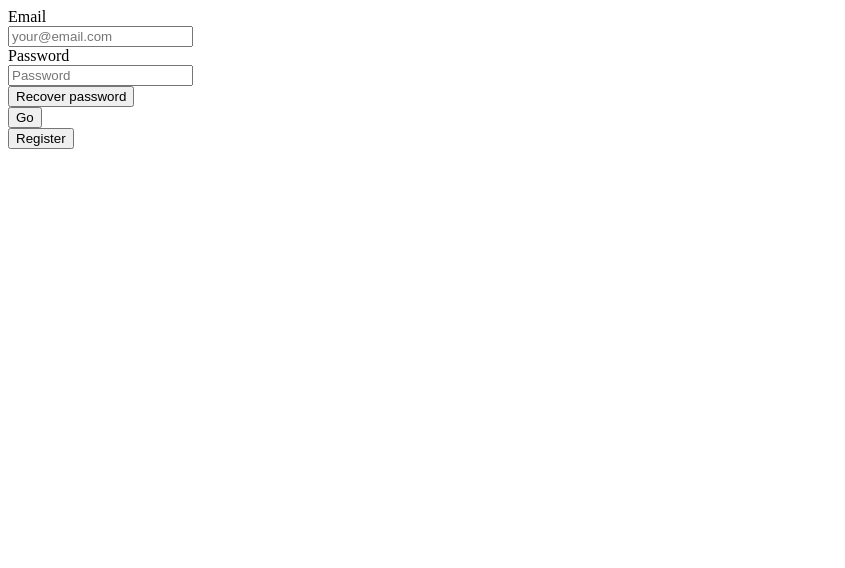
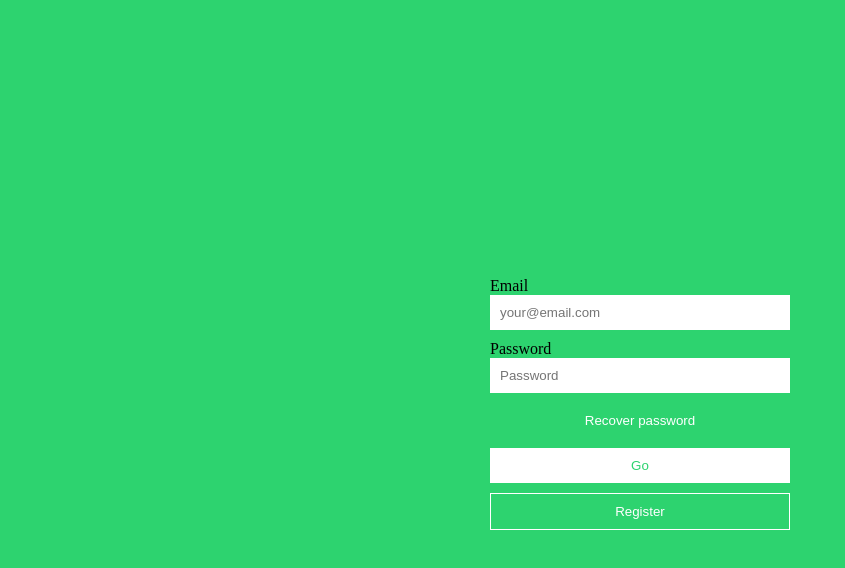
Before and after one commit to MatheusSantos15/Controle_de_Gastos, a plain HTML site: page Aplicacao/index.html in a window 1280 px wide. Shown: the whole page, without its empty margins (0-845 px from the left). Drawn offline with Linux system fonts and the light colour scheme.

Commit message:
Aula 3 - Css página de Logim

```diff
--- /dev/null
+++ b/Aplicacao/index.css
@@ -0,0 +1,39 @@
+body{
+    background: rgb(45, 211, 111);
+    display: flex;
+    justify-content: center;
+    align-items: center;
+    height: 100vh;
+}
+form{
+    width: 300px;
+}
+input{
+    border: none;
+}
+input, button{
+    padding: 10px;
+    margin-bottom: 10px;
+    width: -webkit-fill-available;
+}
+button{
+    cursor: pointer;
+}
+button:active{
+    opacity: 0.7;
+}
+.clear{
+    background: transparent;
+    border: none;
+    color: white;
+}
+.solid{
+    background: white;
+    border: none;
+    color: rgb(45, 211, 111);
+}
+.outline{
+    background: transparent;
+    color: white;
+    border: 1px solid white;
+}
--- a/Aplicacao/index.html
+++ b/Aplicacao/index.html
@@ -4,6 +4,8 @@
     <meta charset="UTF-8">
     <meta name="viewport" content="width=device-width, initial-scale=1.0">
     <title>Login - Expense Control</title>
+    <link rel="stylesheet" type="text/css" href="index.css" media="screen"/>
+
 </head>
 <body>
     <form>
@@ -16,15 +18,16 @@
             <input type="password" name="password" placeholder="Password">
         </div>
         <div>
-            <button type="button">Recover password</button>
+            <button type="button" class="clear">Recover password</button>
         </div>
         <div>
-            <button type="button">Go</button>
+            <button type="button" class="solid">Go</button>
         </div>
         <div>
-            <button type="button">Register</button>
+            <button type="button" class="outline">Register</button>
         </div>
     </form>
 
 </body>
+
 </html>
```
Also changed, not shown: Aplicacao/exemplo.html (deleted, +0 -1 lines).
